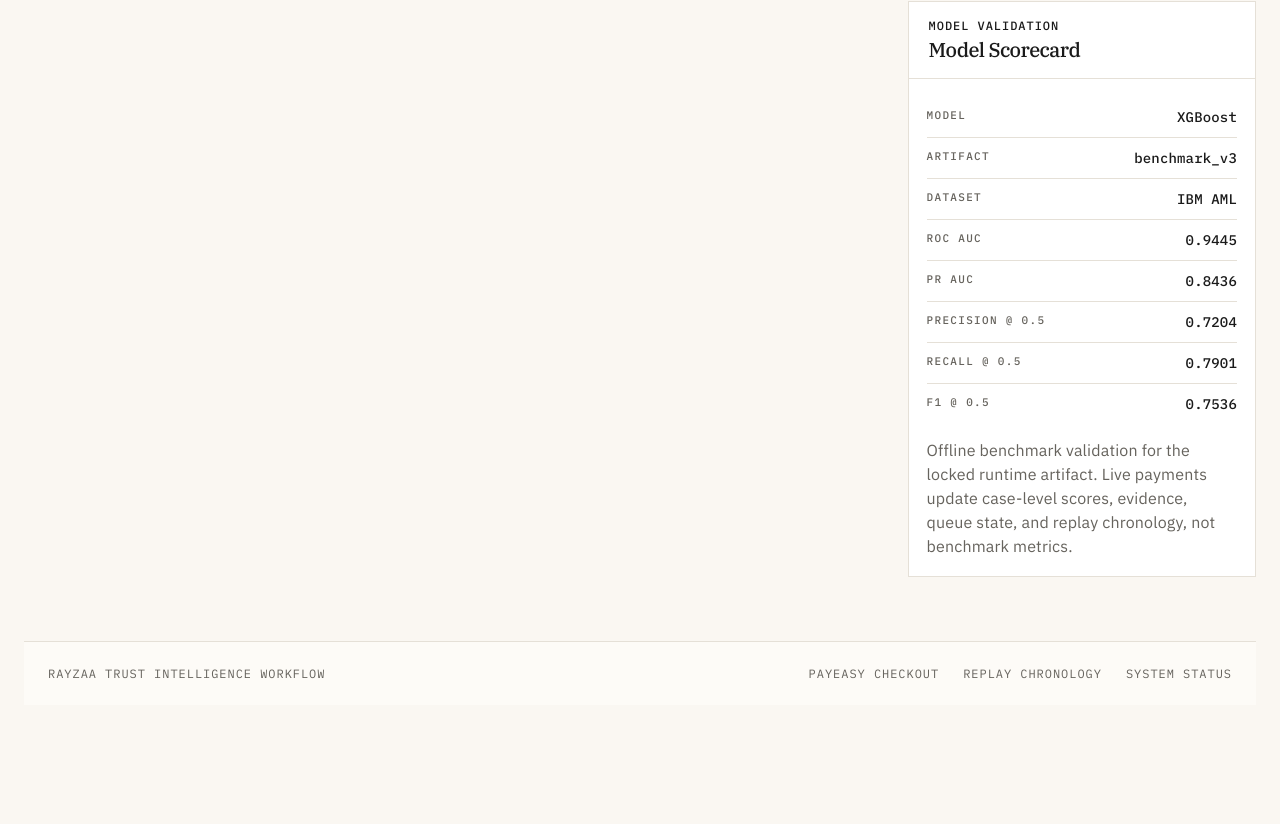
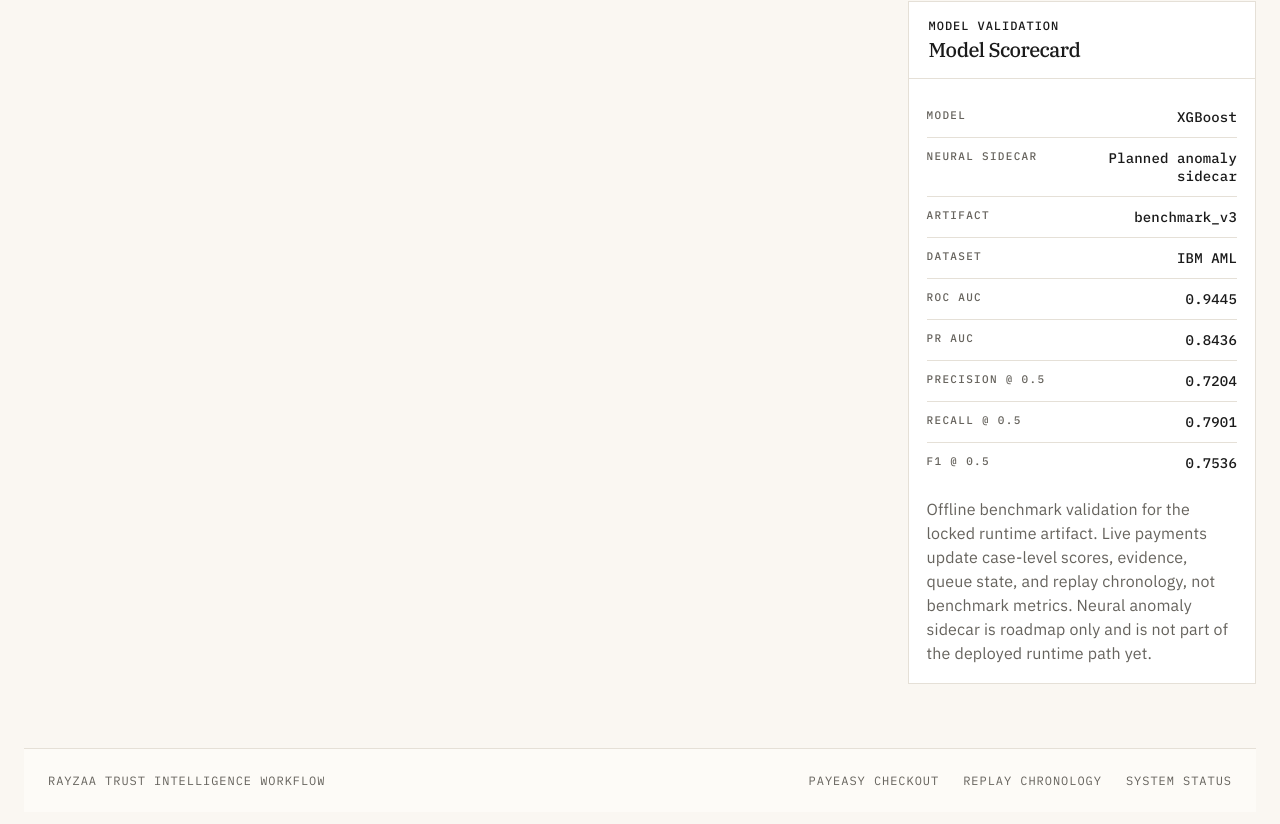
Before and after one commit to Adityabaskati-weeb/Rayzaa, a Next.js app in the folder apps/web/: page /rayzaa in a window 1280 px wide. Shown: the part 2798-3622 px from the top of the page. Before the commit the page ends 3527 px from the top, so only its background shows below. Built offline with nearby package versions, Linux system fonts and the light colour scheme; no server answers.

Commit message:
Push current local dashboard and backend script state

```diff
--- a/apps/web/components/command-center.jsx
+++ b/apps/web/components/command-center.jsx
@@ -34,6 +34,7 @@ const LOCAL_HOSTS = new Set(["127.0.0.1", "localhost"]);
 const POLL_INTERVAL_MS = 10000;
 const MODEL_SCORECARD_ROWS = [
   { label: "Model", value: "XGBoost" },
+  { label: "Neural sidecar", value: "Planned anomaly sidecar" },
   { label: "Artifact", value: "benchmark_v3" },
   { label: "Dataset", value: "IBM AML" },
   { label: "ROC AUC", value: "0.9445" },
@@ -833,7 +834,8 @@ export default function CommandCenter() {
               </table>
               <p className="rayzaa-scorecard-note">
                 Offline benchmark validation for the locked runtime artifact. Live payments update case-level scores,
-                evidence, queue state, and replay chronology, not benchmark metrics.
+                evidence, queue state, and replay chronology, not benchmark metrics. Neural anomaly sidecar is roadmap
+                only and is not part of the deployed runtime path yet.
               </p>
             </div>
           </section>
```
